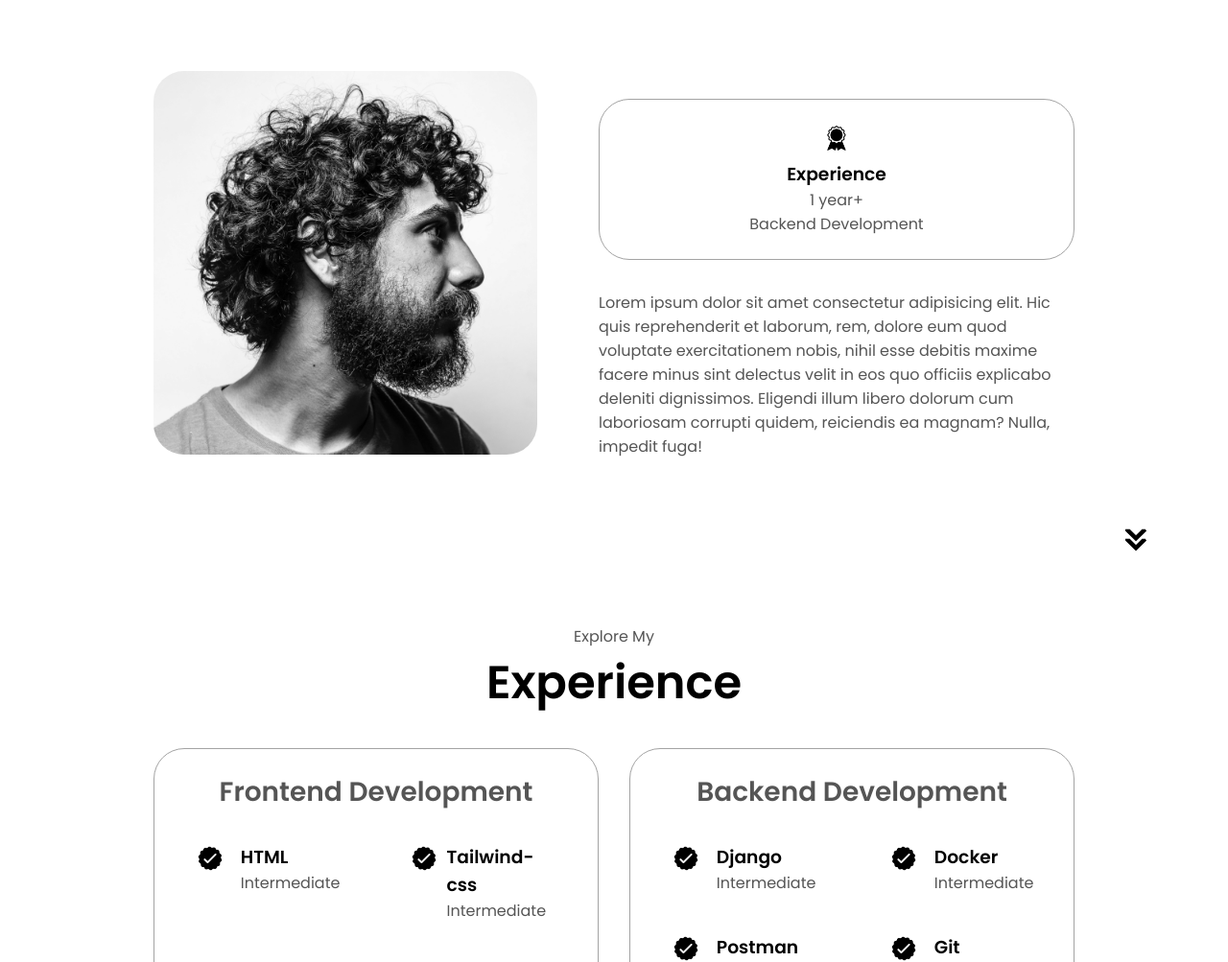
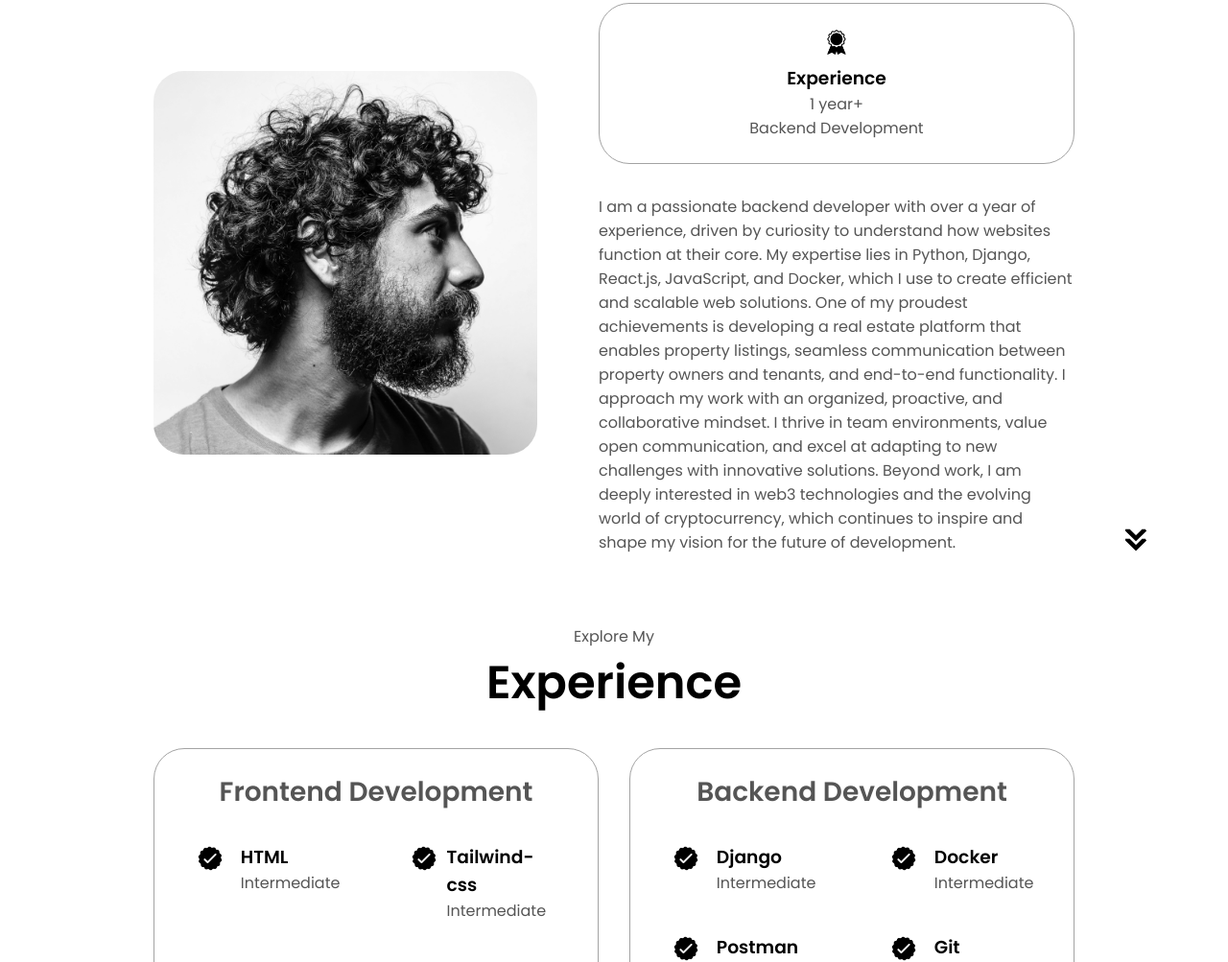
Before and after one commit to DaMike7/Portfolio, a plain HTML site: page index.html in a window 1280 px wide. Shown: the part 1045-2048 px from the top of the page at 96% size. Drawn offline with Linux system fonts and the light colour scheme.

Commit message:
Updated index.html
Added extra details

```diff
--- a/index.html
+++ b/index.html
@@ -105,12 +105,11 @@
           </div>
           <div class="text-container">
             <p>
-              Lorem ipsum dolor sit amet consectetur adipisicing elit. Hic quis
-              reprehenderit et laborum, rem, dolore eum quod voluptate
-              exercitationem nobis, nihil esse debitis maxime facere minus sint
-              delectus velit in eos quo officiis explicabo deleniti dignissimos.
-              Eligendi illum libero dolorum cum laboriosam corrupti quidem,
-              reiciendis ea magnam? Nulla, impedit fuga!
+              I am a passionate backend developer with over a year of experience, driven by curiosity to understand how websites function at their core.
+		    My expertise lies in Python, Django, React.js, JavaScript, and Docker, which I use to create efficient and scalable web solutions.
+		    One of my proudest achievements is developing a real estate platform that enables property listings, seamless communication between property owners and tenants, and end-to-end functionality.
+		    I approach my work with an organized, proactive, and collaborative mindset. I thrive in team environments, value open communication, and excel at adapting to new challenges with innovative solutions.
+		    Beyond work, I am deeply interested in web3 technologies and the evolving world of cryptocurrency, which continues to inspire and shape my vision for the future of development.
             </p>
           </div>
         </div>
```
